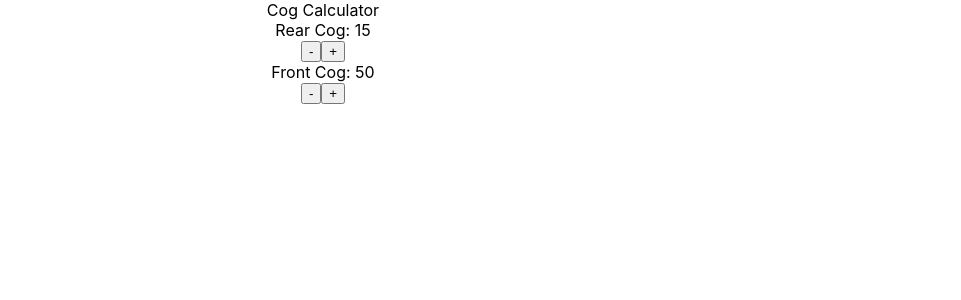
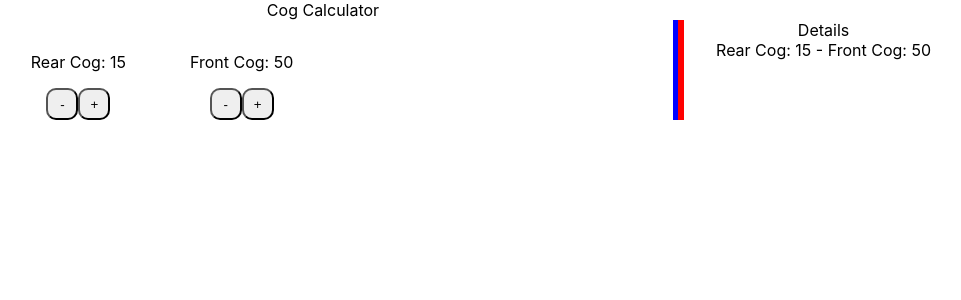
Before and after one commit to lucianboatright/Cog_Calc_tested, a React (Create React App) app: page / in a window 1280 px wide. Shown: the top 300 px of the page, without its empty margins (317-1278 px from the left). Built offline with nearby package versions, Linux system fonts and the light colour scheme.

Commit message:
sperated components into more decrete components

```diff
--- a/src/App.css
+++ b/src/App.css
@@ -2,37 +2,70 @@
   text-align: center;
 }
 
-.App-logo {
-  height: 40vmin;
-  pointer-events: none;
+.Main_Body {
+  width: 100%;
+  height: 100px;
+  display: flex;
+  /* justify-content: space-between; */
 }
 
-@media (prefers-reduced-motion: no-preference) {
-  .App-logo {
-    animation: App-logo-spin infinite 20s linear;
-  }
+.Detials {
+  border-left: 6px solid red;
+  padding-left: 2rem;
+  padding-right: 2rem;
 }
 
-.App-header {
-  background-color: #282c34;
-  min-height: 100vh;
-  display: flex;
-  flex-direction: column;
-  align-items: center;
-  justify-content: center;
-  font-size: calc(10px + 2vmin);
-  color: white;
+.DriveTrain {
+  padding-right: 2rem;
+  border-right: 5px solid blue;
+  flex-grow: 3;
+  /* margin-left: 20rem; */
+  /* display: inline; */
 }
 
-.App-link {
-  color: #61dafb;
+/* Inside Drive Train Component */
+
+.rearCogComponent {
+  display: inline-block;
+  padding: 2rem;
 }
 
-@keyframes App-logo-spin {
-  from {
-    transform: rotate(0deg);
-  }
-  to {
-    transform: rotate(360deg);
-  }
+.frontCogComponent {
+  display: inline-block;
+  padding: 2rem;
 }
+
+/* Rear Cog Shifters */
+
+.RearShifters {
+  padding-top: 1rem;
+}
+
+.RearShiftDown {
+  height: 2rem;
+  width: 2rem;
+  border-radius: 10px;
+}
+
+.RearShiftUp {
+  height: 2rem;
+  width: 2rem;
+  border-radius: 10px;
+}
+
+/* Front Cog Shifters */
+.FrontShifters {
+  padding-top: 1rem;
+}
+
+.FrontShiftDown {
+  height: 2rem;
+  width: 2rem;
+  border-radius: 10px;
+}
+
+.FrontShiftUp {
+  height: 2rem;
+  width: 2rem;
+  border-radius: 10px;
+}
--- a/src/App.tsx
+++ b/src/App.tsx
@@ -1,27 +1,32 @@
 import React from 'react';
 import './App.css';
-// import { DriveTrain } from './components/Cogs/DriveTrain'
 // import { Details } from './components/Details/Details'
 import RearCogProvider from './components/Context/rearCogContext';
-import RearCogCounter from './components/Cogs/RearCog'
+// import RearCogCounter from './components/Cogs/RearCog'
 import FrontCogProvider from './components/Context/frontCogContext';
-import FrontCogCounter from './components/Cogs/frontCog';
+// import FrontCogCounter from './components/Cogs/FrontCog';
+import Details from './components/Details/Details'
+import DriveTrain from './components/Cogs/DriveTrain';
 
 
 function App() {
   return (
     <div className="App">
-      <div>Cog Calculator</div>
       <RearCogProvider>
-          <div className="rearCogComponent">
-            <RearCogCounter />
+        <FrontCogProvider>
+          <div className="Title">
+            <div>Cog Calculator</div>
           </div>
+          <div className="Main_Body">
+            <div className="DriveTrain">
+                <DriveTrain />
+            </div>
+            <div className="Detials">
+              <Details />
+            </div>
+          </div>
+        </FrontCogProvider>
       </RearCogProvider>
-      <FrontCogProvider>
-        <div className="frontCogComponent">
-            <FrontCogCounter />
-        </div>
-      </FrontCogProvider>
     </div>
   );
 }
--- /dev/null
+++ b/src/components/Cogs/DriveTrain.tsx
@@ -0,0 +1,20 @@
+import React from 'react';
+import RearCogCounter from './RearCog'
+import FrontCogCounter from './FrontCog';
+
+function DriveTrain() {
+  return (
+    <div>
+        <div className="Cogs_Section">
+            <div className="rearCogComponent">
+                <RearCogCounter />
+            </div>
+            <div className="frontCogComponent">
+                <FrontCogCounter />
+            </div>
+        </div>
+    </div>
+  );
+}
+
+export default DriveTrain;
--- /dev/null
+++ b/src/components/Cogs/DriveTrainStyling.css
@@ -0,0 +1,7 @@
+.rearCogComponent {
+  display: inline-block;
+}
+
+.frontCogComponent {
+  display: inline-block;
+}
--- a/src/components/Cogs/RearCog.tsx
+++ b/src/components/Cogs/RearCog.tsx
@@ -7,8 +7,10 @@ const RearCogCounter = () => {
     return (
         <div>
             <div className="RearCogComponent" data-testid="RearCogComponent" id='RearCogComponent' >Rear Cog: {rearCog}</div>
-            <button data-testid="rearShiftDown" onClick={rearDecroment}>-</button>
-            <button data-testid="rearShiftUp" onClick={rearIncroment}>+</button>
+            <div className='RearShifters'>
+                <button className='RearShiftDown' data-testid="rearShiftDown" onClick={rearDecroment}>-</button>
+                <button className='RearShiftUp' data-testid="rearShiftUp" onClick={rearIncroment}>+</button>
+            </div>
         </div>
     )
 }
--- a/src/components/Cogs/frontCog.tsx
+++ b/src/components/Cogs/frontCog.tsx
@@ -7,8 +7,10 @@ const FrontCogCounter = () => {
     return (
         <div>
             <div className="FrontCogComponent" data-testid="FrontCogComponent" id='FrontCogComponent' >Front Cog: {frontCog}</div>
-            <button data-testid="frontShiftDown" onClick={frontDecroment}>-</button>
-            <button data-testid="frontShiftUp" onClick={frontIncroment}>+</button>
+            <div className='FrontShifters'>
+                <button className='FrontShiftDown' data-testid="FrontShiftDown" onClick={frontDecroment}>-</button>
+                <button className='FrontShiftUp' data-testid="FrontShiftUp" onClick={frontIncroment}>+</button>
+            </div>
         </div>
     )
 }
--- a/src/components/Details/Details.tsx
+++ b/src/components/Details/Details.tsx
@@ -3,13 +3,17 @@ import { FrontCogContext } from '../Context/frontCogContext';
 import { RearCogContext } from '../Context/rearCogContext';
 
 
+
 const Detail = () => {
-    const [frontCog] = useContext(FrontCogContext)
-    const [rearCog] = useContext(RearCogContext)
+    const {frontCog} = useContext(FrontCogContext)
+    const {rearCog} = useContext(RearCogContext)
 
     return (
         <div>
-            <div>Details</div>
+            <div data-testid={'DetailsTitle'} >Details</div>
+            <div><span data-testid="Details_Cogs_Rear">Rear Cog: {rearCog} - </span><span data-testid="Details_Cogs_Front">Front Cog: {frontCog}</span></div>
         </div>
     )
 }
+
+export default Detail;
```
Also changed, not shown: 1 other file (tests, documents, lock files or other folders).
